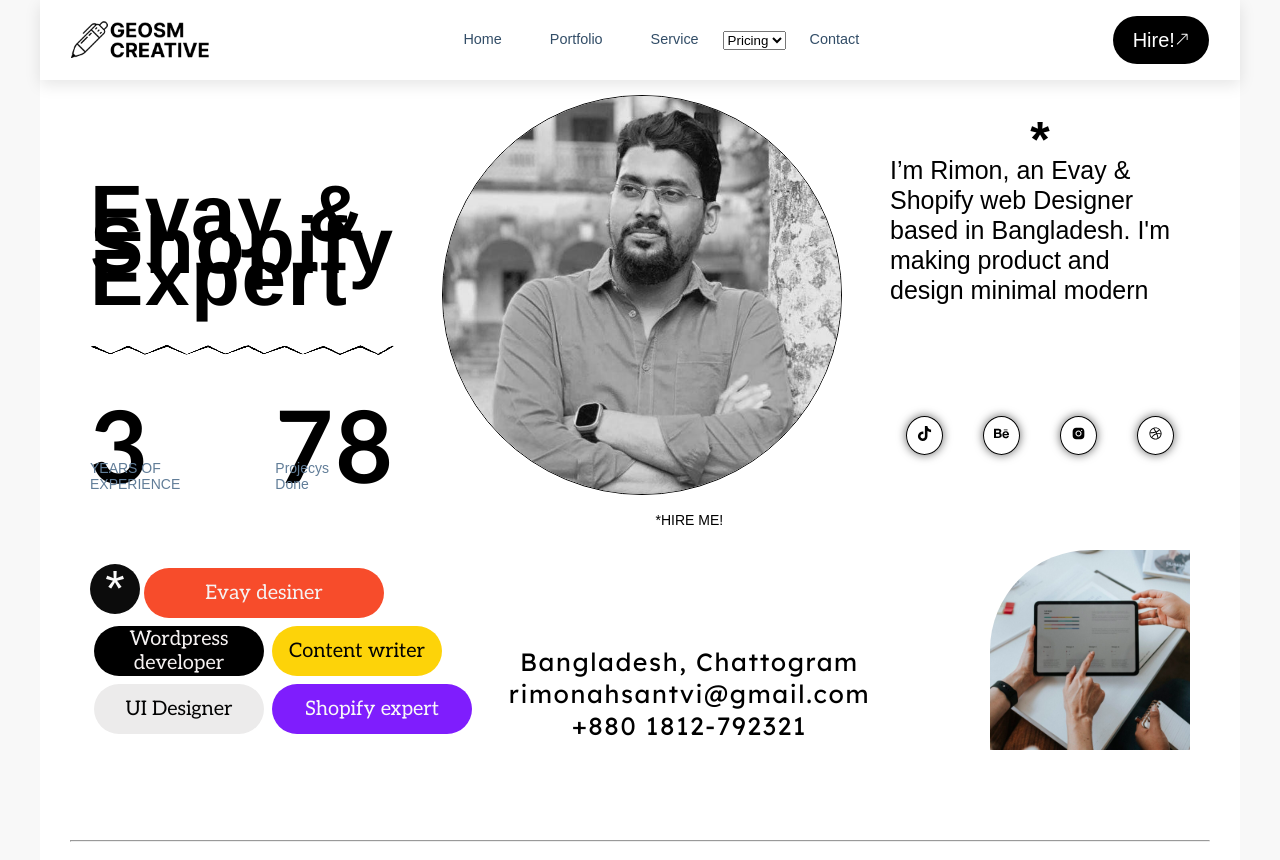
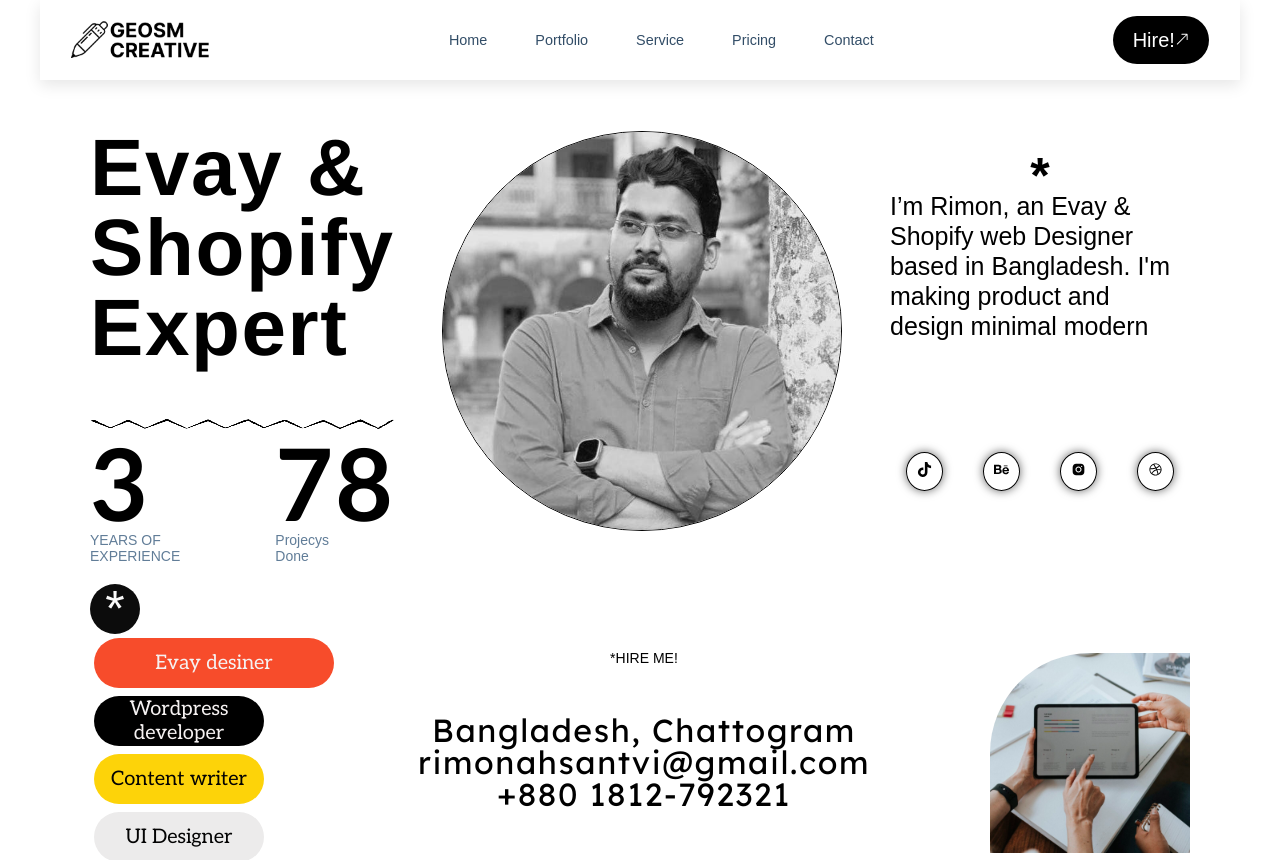
Before and after one commit to MohammadIqbalHossain/mosharrof-rimon-s-portfolio, a React (Create React App) app: page / in a window 1280 px wide. Shown: the top 860 px of the page. Built offline with nearby package versions, Linux system fonts and the light colour scheme; a web font is replaced by a local one.

Commit message:
layer navbar added

```diff
--- a/src/App.js
+++ b/src/App.js
@@ -7,6 +7,7 @@ import Contact from './container/Contact/Contact';
 import Portfolio from './Pages/Portfolio/Portfolio';
 import Pricing from './container/Pricing/Pricing';
 import NotFound from './container/NotFound/NotFound';
+import Accordion from './container/Accordion/Accordion';
 
 
 
@@ -20,6 +21,7 @@ function App() {
         <Route path='/contact' element={<Contact />} />
         <Route path='/portfolio' element={<Portfolio />} />
         <Route path='/pricing' element={<Pricing />} />
+        <Route path='/faq' element={<Accordion />} />
         <Route path='*' element={<NotFound />} />
       </Routes>
 
--- a/src/components/Navbar/Navbar.jsx
+++ b/src/components/Navbar/Navbar.jsx
@@ -10,7 +10,8 @@ import { Link } from 'react-router-dom';
 
 export default function Navbar() {
 
-    const [navOpen, setNavOpen] = useState(false)
+    const [navOpen, setNavOpen] = useState(false);
+    const [dropdown, setDropdown] = useState(false);
 
 
     return (
@@ -35,15 +36,15 @@ export default function Navbar() {
                         <Link to="/">Service</Link>
                     </li>
                     <li>
+                        <div className="">
+                            <Link className="navbar-link" onClick={() => setDropdown(!dropdown)}>Pricing</Link>
 
-                        <select name="" id="">
-                            <option value="pricing">
-                                <Link to="/pricing">Pricing</Link>
-                            </option>
-                            <option value="Faq">
-                                <Link to="/faq">FaQ</Link>
-                            </option>
-                        </select>
+                            <div className={dropdown ? "is-active" : "navbar-dropdown"}>
+                                <Link to="/faq" className="navbar-item">FaQ</Link>
+
+                                <Link to="/pricing" className="navbar-item" >Pricing</Link>
+                            </div>
+                        </div>
                     </li>
                     <li>
                         <Link to="/contact">Contact</Link>
--- a/src/components/Navbar/Navbar.scss
+++ b/src/components/Navbar/Navbar.scss
@@ -307,4 +307,13 @@ nav {
     }
 }
 
+.navbar-dropdown {
+    height: 0;
+    overflow: hidden;
+}
+
+.is-active {
+    height: 40px;
+}
+
 /* Navabar  */
--- a/src/container/Accordion/Accordion.scss
+++ b/src/container/Accordion/Accordion.scss
@@ -6,36 +6,41 @@ $gray: #4d5974;
 $lightgray: #e5e5e5;
 $blue: #03b5d2;
 
-* {
-  box-sizing: border-box;
-  &::before, &::after {
-    box-sizing: border-box;
-  }
-}
+// * {
+//   box-sizing: border-box;
+//   &::before, &::after {
+//     box-sizing: border-box;
+//   }
+// }
 
-body {
-  margin: 0;
-  padding: 0;
-  font-family: 'Hind', sans-serif;
-  background: $bg;
-  color: $gray;
-  display: flex;
-  min-height: 100vh;
-}
+// body {
+//   margin: 0;
+//   padding: 0;
+//   font-family: 'Hind', sans-serif;
+//   background: $bg;
+//   color: $gray;
+//   display: flex;
+//   min-height: 100vh;
+// }
 
 .container {
-  margin: 0 auto;
-  padding: 4rem;
-  width: 48rem;
+  display: flex;
+  justify-content: center;
+  flex-direction: column;
+  align-items: center;
+  padding: 10rem;
+  // width: 48rem;
 }
 
 .accordion {
   .accordion-item {
     border-bottom: 1px solid $lightgray;
+
     button[aria-expanded='true'] {
       border-bottom: 1px solid $blue;
     }
   }
+
   button {
     position: relative;
     display: block;
@@ -48,18 +53,23 @@ body {
     border: none;
     background: none;
     outline: none;
-    &:hover, &:focus {
+
+    &:hover,
+    &:focus {
       cursor: pointer;
       color: $blue;
+
       &::after {
         cursor: pointer;
         color: $blue;
         border: 1px solid $blue;
       }
     }
+
     .accordion-title {
       padding: 1em 1.5em 1em 0;
     }
+
     .icon {
       display: inline-block;
       position: absolute;
@@ -69,6 +79,7 @@ body {
       height: 22px;
       border: 1px solid;
       border-radius: 22px;
+
       &::before {
         display: block;
         position: absolute;
@@ -79,6 +90,7 @@ body {
         height: 2px;
         background: currentColor;
       }
+
       &::after {
         display: block;
         position: absolute;
@@ -91,26 +103,31 @@ body {
       }
     }
   }
+
   button[aria-expanded='true'] {
     color: $blue;
+
     .icon {
       &::after {
         width: 0;
       }
     }
-    + .accordion-content {
+
+    +.accordion-content {
       opacity: 1;
       max-height: 9em;
       transition: all 200ms linear;
       will-change: opacity, max-height;
     }
   }
+
   .accordion-content {
     opacity: 0;
     max-height: 0;
     overflow: hidden;
     transition: opacity 200ms linear, max-height 200ms linear;
     will-change: opacity, max-height;
+
     p {
       font-size: 1rem;
       font-weight: 300;
--- a/src/container/Pricing/Pricing.scss
+++ b/src/container/Pricing/Pricing.scss
@@ -1,22 +1,22 @@
-body {
-    background: #F8F8F8;
-}
+// body {
+//     background: #F8F8F8;
+// }
 
-a {
-    text-decoration: none;
-}
+// a {
+//     text-decoration: none;
+// }
 
-h1 {
-    text-align: center;
-    font-family: 'Lato', sans-serif;
-    font-size: 25px;
-    line-height: 32px;
-    padding-top: 70px;
+// h1 {
+//     text-align: center;
+//     font-family: 'Lato', sans-serif;
+//     font-size: 25px;
+//     line-height: 32px;
+//     padding-top: 70px;
 
-    a {
-        color: #66CCCC;
-    }
-}
+//     a {
+//         color: #66CCCC;
+//     }
+// }
 
 .price-table-wrapper {
     font-family: 'Lato', sans-serif;
```
